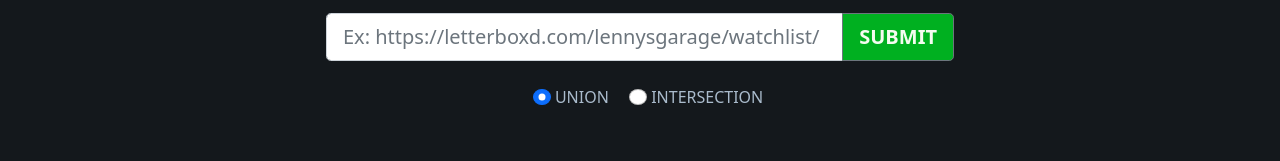
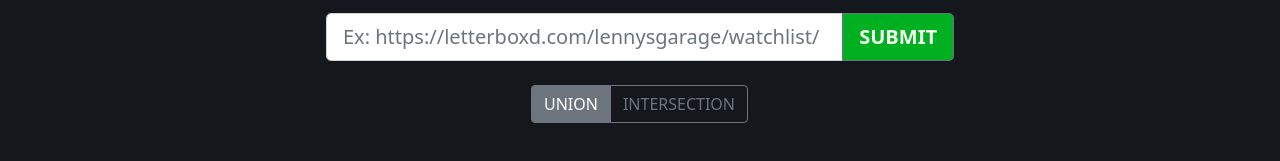
Before and after one commit to lennysgarage/letterboxd-scraper, a plain HTML site: page frontend/index.html in a window 1280 px wide. Shown: the part 171-332 px from the top of the page. Drawn offline with nearby package versions, Linux system fonts and the light colour scheme.

Commit message:
Improve error checking and radio buttons (#1)
Signed-off-by: Jonathan Marcantonio <jmarcant@redhat.com>

Signed-off-by: Jonathan Marcantonio <jmarcant@redhat.com>

```diff
--- a/frontend/controller.js
+++ b/frontend/controller.js
@@ -5,13 +5,14 @@ hideLoading();
 function sendRequest() {
     return async function (e) {
         e.preventDefault();
-        let links = document.getElementById('link').value.split(" ");
-        if (links.length !== 0) {
+        let links = document.getElementById('link').value.trim().split(" ");
+        if (links.length > 0 && links[0] !== '') {
             showLoading();
             // development:
             // let urlString = "http://localhost:8080/api?";
             // production:
             let urlString = "https://letterboxd-scraper.herokuapp.com/api?";
+
             links.forEach((link) => {
                 urlString += "src=" + link + "&";
             })
@@ -19,11 +20,14 @@ function sendRequest() {
                 urlString += "i=true";
             }
 
+            console.log("url: " + urlString)
             const response = await fetch(urlString);
             hideLoading();
 
             let movie = document.getElementById("movie-container");
             if (response.status === 200) {
+                movie.innerHTML = ``;
+
                 const arr = await response.json();
                 arr.unshift(["Title", "LetterboxdURI"])
 
--- a/frontend/index.html
+++ b/frontend/index.html
@@ -39,10 +39,13 @@
 
     <div class="row d-flex justify-content-center">
         <div class="text-center">
-            <input class="form-check-input" type="radio" name="unionAndIntersection" id="union" checked>
-            <label class="form-check-label" for="union" id="unionAndIntersectionLabel">UNION</label>
-            <input class="form-check-input" type="radio" name="unionAndIntersection" id="intersection">
-            <label class="form-check-label" for="intersection" id="unionAndIntersectionLabel">INTERSECTION</label>
+            <div class="btn-group">
+                <input type="radio" class="btn-check" name="unionAndIntersectionLabel" id="union" autocomplete="off" checked>
+                <label class="btn btn-outline-secondary" for="union">UNION</label>
+
+                <input type="radio" class="btn-check" name="unionAndIntersectionLabel" id="intersection" autocomplete="off">
+                <label class="btn btn-outline-secondary" for="intersection">INTERSECTION</label>
+            </div>
         </div>
     </div>
 
```
